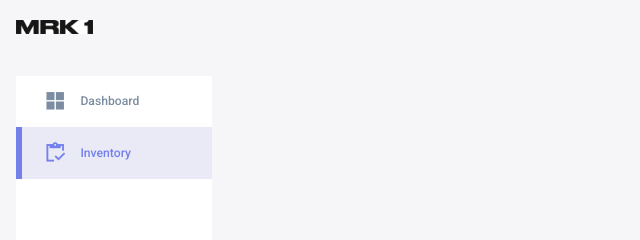
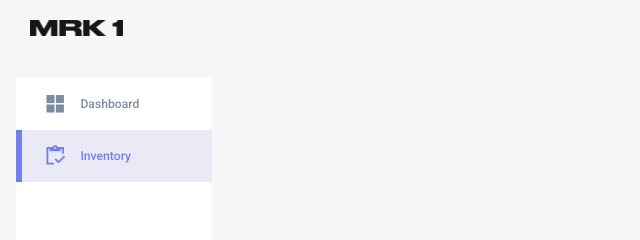
Before and after one commit to Loganjb2/Dashboard2, a plain HTML site: page index.html in a window 1280 px wide. Shown: the top 240 px of the page, 0-640 px from the left. Drawn offline with nearby package versions, Linux system fonts and the light colour scheme.

Commit message:
logo right

```diff
--- a/style.css
+++ b/style.css
@@ -149,8 +149,8 @@ aside .logo{
 }
 
 aside .logo img {
-    height: 1rem;
-    background: white;
+    height: 1.2rem;
+    margin-left: 1rem;
 }
 
 aside .close {
```
